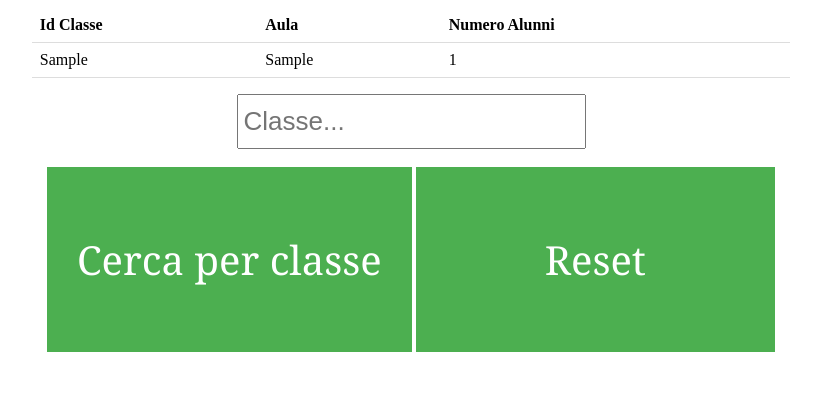
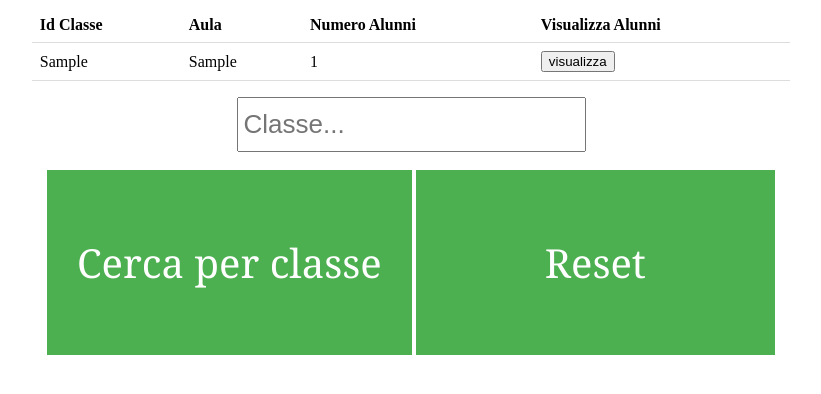
Before and after one commit to Andrea-Ientile-JCMaxwell-5BI/Progetti-Esame-Maturit-2017-Siti-con-Database, a PHP site: page /Classi.php in a window 1280 px wide. Shown: the top 394 px of the page, without its empty margins (229-1050 px from the left). Run offline with PHP 8.4, Linux system fonts and the light colour scheme; tables that the repository leaves empty hold one stand-in row (values such as "Sample post").

Commit message:
Update Classi.php

```diff
--- a/Classi.php
+++ b/Classi.php
@@ -24,6 +24,27 @@ function filterTable($query)
     return $filter_Result;
 }
 
+if(isset($_POST['visualizza'])) //PULSATE PER VISUALIZZARE ALUNNI
+{
+    $valore_da_cercare = $_POST['valore_da_cercare'];
+    // search in all table columns
+    // using concat mysql function
+    $query1 = "SELECT alunni.* FROM `alunni,classi` WHERE CONCAT(`aula`) LIKE '%".$valore_da_cercare."%' AND alunni.id_alunni = classi.id_classe";
+    $search_result1 = filterTable1($query1);
+
+}
+ else {
+
+}
+
+// function to connect and execute the query
+function filterTable1($query1)
+{
+    $connect = mysqli_connect("localhost", "root", "", "database_sito");
+    $filter_Result1 = mysqli_query($connect, $query1);
+    return $filter_Result1;
+}
+
 ?>
 
 
@@ -43,6 +64,7 @@ function filterTable($query)
                     <th>Id Classe</th>
                     <th>Aula</th>
                     <th>Numero Alunni</th>
+	            <th>Visualizza Alunni</th>
 
                 </tr>
 
@@ -51,12 +73,13 @@ function filterTable($query)
                     <td><?php echo $row['id_classe'];?></td>
                     <td><?php echo $row['aula'];?></td>
                     <td><?php echo $row['n_alunni'];?></td>
+	            <td> <input type = "submit" name="visualizza" id = "btn3" value ="visualizza"/> </td>
 
                 </tr>
                 <?php endwhile;?>
             </table>
 
-			<p align="center"> <input class="txt" type="text" name="valore_da_cercare" placeholder="Classe..."><br><br>
+				<p align="center"> <input class="txt" type="text" name="valore_da_cercare" placeholder="Classe..."><br><br>
                        <input class="btn" type="submit" name="search" value="Cerca per classe">
 					   <input class="btn1" type="submit" name="search" value="Reset">
 					   </p>
```
